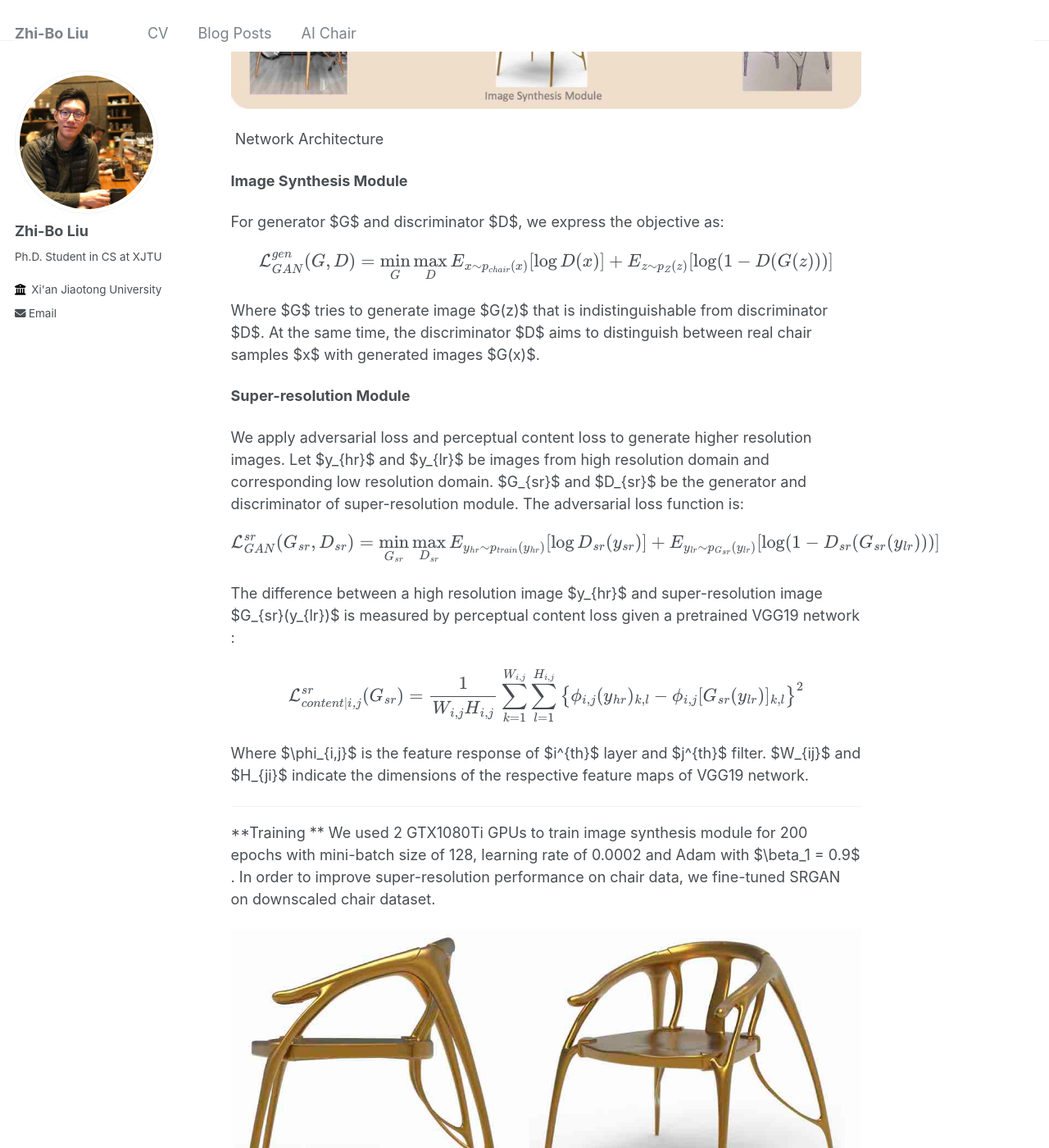
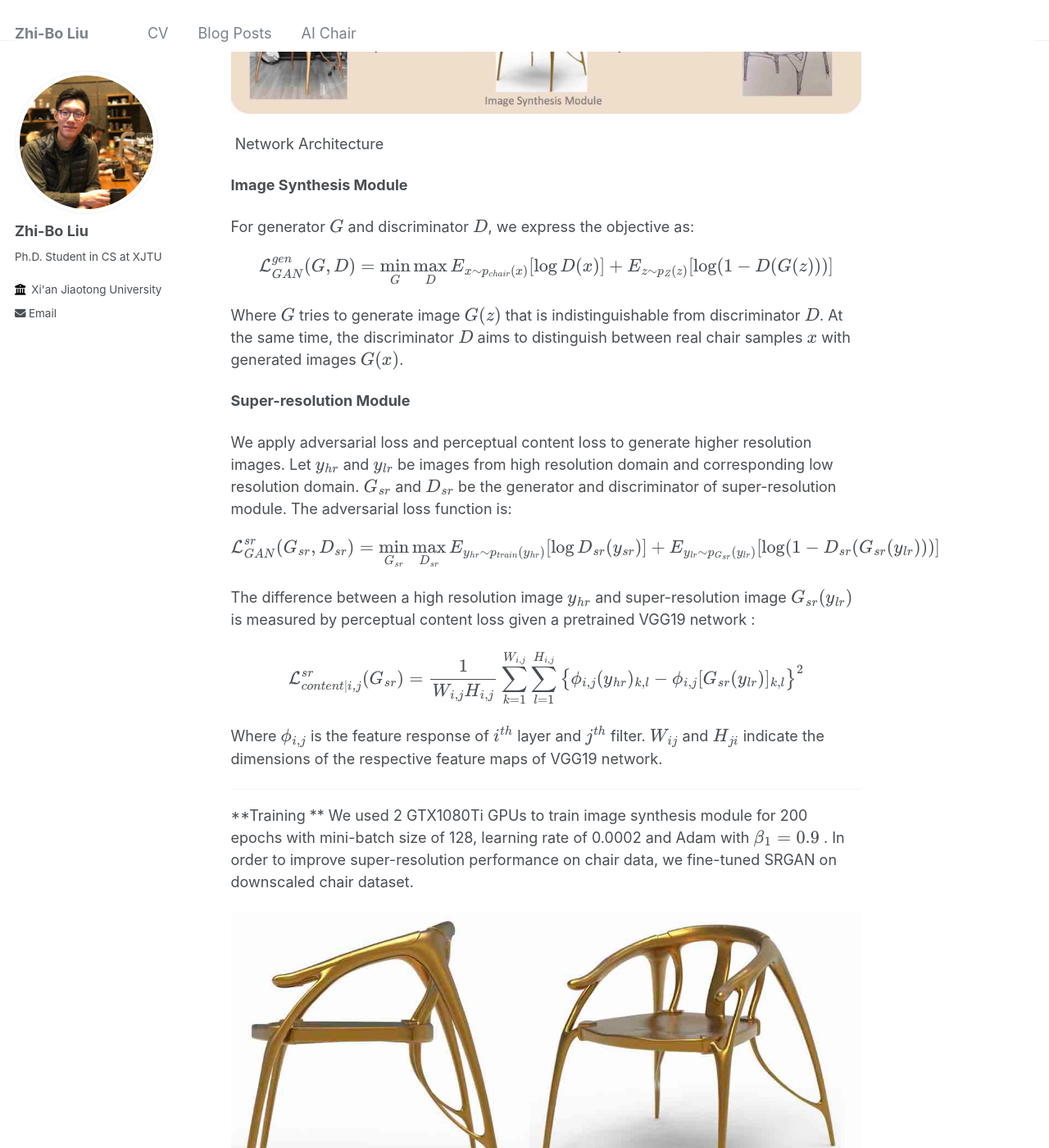
Before and after one commit to zhibo-liu/zhibo-liu.github.io, a Jekyll site: the page built from _pages/chair.md, in a window 1280 px wide and 1400 px high, scrolled down 1934 px. Shown: the whole window at 82% size. Built offline with Jekyll 4.4.1, drawn with Linux system fonts in a browser that asks for light colours; some of the changed text lies outside the part shown.

Commit message:
replace $ with $$ for mathjax to render (for some resaon , jekyllrb can't render inline math with $ $, only with $$ $$

```diff
--- a/_pages/chair.md
+++ b/_pages/chair.md
@@ -25,7 +25,7 @@ permalink: /chair/
 
 **Dataset**  Around 38,000 chair images scraped from Pinterest for image synthesis module. We downscale the images by a factor of 4 for fine-tuning the image super-resolution network.
 
-We generate 320,000 chair design candidate at $256 \times 256$ resolution and spend few hours on selecting candidates as prototype. Finally, a real life chair is made based on the 2d sketch and 3d model of a   prototype
+We generate 320,000 chair design candidate at $$256 \times 256$$ resolution and spend few hours on selecting candidates as prototype. Finally, a real life chair is made based on the 2d sketch and 3d model of a   prototype
 
 ![chariwall](/images/chairwall.jpg)
 
@@ -37,7 +37,7 @@ We generate 320,000 chair design candidate at $256 \times 256$ resolution and sp
 
 **Network Architecture**  We present a deep neural network for improving human design of chairs which consists of image synthesis module, super-resolution module.
 
-For image synthesis we adopt DCGAN  architecture whose generator consists of a series of 4 fractional-strided convolutions with batch normalization and rectified activation applied. And the discriminator has a mirrored network structure with strided convolutions and leaky rectified activation  instead. For super-resolution we adopt the architecture of SRGAN with  $i=5, j=4$ for perceptual content loss $\mathcal{L_{content(5,4)}^{sr}}$
+For image synthesis we adopt DCGAN  architecture whose generator consists of a series of 4 fractional-strided convolutions with batch normalization and rectified activation applied. And the discriminator has a mirrored network structure with strided convolutions and leaky rectified activation  instead. For super-resolution we adopt the architecture of SRGAN with  $$i=5, j=4$$ for perceptual content loss $$\mathcal{L_{content(5,4)}^{sr}}$$
 
 
 
@@ -49,34 +49,34 @@ For image synthesis we adopt DCGAN  architecture whose generator consists of a s
 
 **Image Synthesis Module**
 
-For generator $G$ and discriminator $D$, we express the objective as:
+For generator $$G$$ and discriminator $$D$$, we express the objective as:
 
 $$
 \mathcal{L}_{GAN}^{gen}(G,D) =\min_{G}\max_{D} E_{x\sim p_{chair}(x)}[\log D(x)] + E_{z\sim p_{Z}(z)}[\log (1-D(G(z)))]
 $$
 
-Where $G$ tries to generate image $G(z)$ that is indistinguishable from discriminator $D$. At the same time, the discriminator $D$ aims to distinguish between real chair samples $x$ with generated images $G(x)$.
+Where $$G$$ tries to generate image $$G(z)$$ that is indistinguishable from discriminator $$D$$. At the same time, the discriminator $$D$$ aims to distinguish between real chair samples $$x$$ with generated images $$G(x)$$.
 
 **Super-resolution Module**
 
-We apply adversarial loss and perceptual content loss to generate higher resolution images. Let $y_{hr}$ and $y_{lr}$ be images from high resolution domain and corresponding low resolution domain. $G_{sr}$ and $D_{sr}$ be the generator and discriminator of super-resolution module. The adversarial loss function is:
+We apply adversarial loss and perceptual content loss to generate higher resolution images. Let $$y_{hr}$$ and $$y_{lr}$$ be images from high resolution domain and corresponding low resolution domain. $$G_{sr}$$ and $$D_{sr}$$ be the generator and discriminator of super-resolution module. The adversarial loss function is:
 
 $$
 \mathcal{L}_{GAN}^{sr}(G_{sr},D_{sr}) =\min_{G_{sr}}\max_{D_{sr}} E_{y_{hr}\sim p_{train}
 (y_{hr})}[\log D_{sr}(y_{sr})] + E_{y_{lr}\sim p_{G_{sr}}(y_{lr})}[\log (1-D_{sr}(G_{sr}(y_{lr})))]
 $$
 
-The difference between a high resolution image $y_{hr}$ and super-resolution image $G_{sr}(y_{lr})$ is measured by perceptual content loss given a pretrained VGG19 network :
+The difference between a high resolution image $$y_{hr}$$ and super-resolution image $$G_{sr}(y_{lr})$$ is measured by perceptual content loss given a pretrained VGG19 network :
 
 $$
 \mathcal{L_{content|i,j}^{sr}}(G_{sr}) =\frac{1}{W_{i,j}H_{i,j}}\sum_{k=1}^{W_{i,j}}\sum_{l=1}^{H_{i,j}}\big\{\phi_{i,j}(y_{hr})_{k,l} - \phi_{i,j}[G_{sr}(y_{lr})]_{k,l}\big\}^2
 $$
 
-Where $\phi_{i,j}$ is the feature response of $i^{th}$ layer and $j^{th}$ filter. $W_{ij}$ and $H_{ji}$ indicate  the dimensions of the respective feature maps of VGG19 network.
+Where $$\phi_{i,j}$$ is the feature response of $$i^{th}$$ layer and $$j^{th}$$ filter. $$W_{ij}$$ and $$H_{ji}$$ indicate  the dimensions of the respective feature maps of VGG19 network.
 
 ---
 
-**Training ** We used 2 GTX1080Ti GPUs to train image synthesis module for 200 epochs with mini-batch size of 128, learning rate of 0.0002 and Adam with $\beta_1 = 0.9$ . In order to improve super-resolution performance on chair data, we fine-tuned SRGAN on downscaled chair dataset.
+**Training ** We used 2 GTX1080Ti GPUs to train image synthesis module for 200 epochs with mini-batch size of 128, learning rate of 0.0002 and Adam with $$\beta_1 = 0.9$$ . In order to improve super-resolution performance on chair data, we fine-tuned SRGAN on downscaled chair dataset.
 
 ![3d](/images/3d.jpg)
 
```
